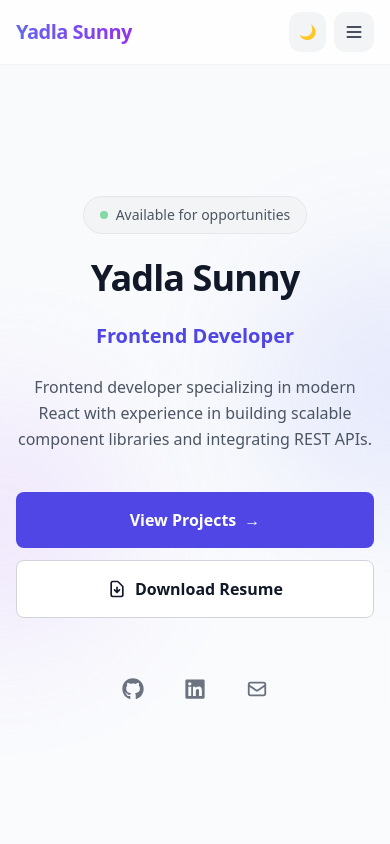
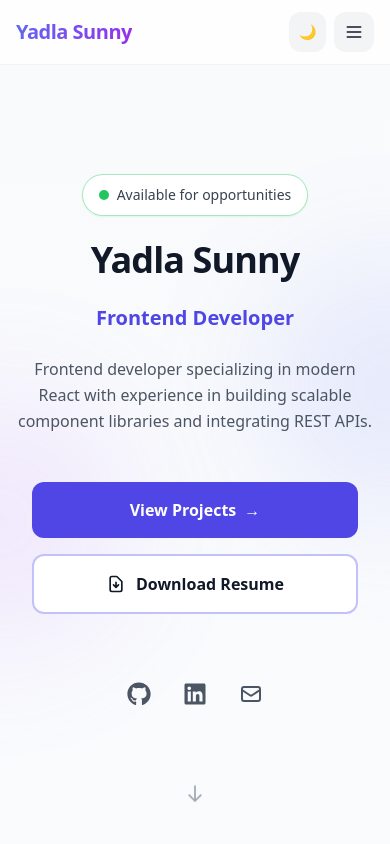
Before and after one commit to Yadlasunny/Portfolio, a React (Vite) app: page / in a window 390 px wide. Shown: the top 844 px of the page. Built offline with nearby package versions, Linux system fonts and the light colour scheme.

Commit message:
Hero section UI refinements - enhanced for recruiters and mobile users

```diff
--- a/src/Portfolio.jsx
+++ b/src/Portfolio.jsx
@@ -422,8 +422,11 @@ export default function Portfolio() {
                 animate={{ opacity: 1, y: 0 }}
                 transition={{ duration: 0.5 }}
               >
-                <span className={`inline-flex items-center gap-2 px-4 py-2 rounded-full text-sm font-medium ${dark ? "bg-gray-800/80 text-gray-300 border border-gray-700/50" : "bg-gray-100 text-gray-600 border border-gray-200"}`}>
-                  <span className="w-2 h-2 rounded-full bg-green-500 animate-pulse"></span>
+                <span className={`inline-flex items-center gap-2 px-4 py-2.5 rounded-full text-sm font-medium shadow-sm ${dark ? "bg-gray-800/90 text-gray-200 border border-green-500/30 shadow-green-500/10" : "bg-white text-gray-700 border border-green-500/40 shadow-green-500/10"}`}>
+                  <span className="relative flex h-2.5 w-2.5">
+                    <span className="animate-ping absolute inline-flex h-full w-full rounded-full bg-green-400 opacity-75"></span>
+                    <span className="relative inline-flex rounded-full h-2.5 w-2.5 bg-green-500"></span>
+                  </span>
                   Available for opportunities
                 </span>
               </motion.div>
@@ -465,13 +468,13 @@ export default function Portfolio() {
                 initial={{ opacity: 0, y: 15 }}
                 animate={{ opacity: 1, y: 0 }}
                 transition={{ duration: 0.5, delay: 0.25 }}
-                className="flex flex-col sm:flex-row gap-3 sm:gap-4 justify-center pt-4 sm:pt-6"
+                className="flex flex-col sm:flex-row gap-4 sm:gap-5 justify-center pt-6 sm:pt-8 px-4 sm:px-0"
               >
                 <button
                   onClick={() => scrollTo("projects")}
-                  className={`group px-8 py-4 rounded-lg font-semibold text-base transition-all duration-200
+                  className={`group px-8 py-4 min-h-[56px] rounded-xl font-semibold text-base transition-all duration-200
                     bg-indigo-600 text-white
-                    hover:bg-indigo-700 hover:shadow-lg hover:shadow-indigo-600/20
+                    hover:bg-indigo-700 hover:shadow-xl hover:shadow-indigo-600/25 hover:-translate-y-0.5
                     focus:outline-none focus:ring-2 focus:ring-indigo-500 focus:ring-offset-2 ${dark ? "focus:ring-offset-gray-950" : "focus:ring-offset-white"}
                     active:scale-[0.98]`}
                 >
@@ -483,11 +486,11 @@ export default function Portfolio() {
                   href="https://drive.google.com/file/d/1lf5cQTLcXM-minKaTXSyPcYLL8yVQXg9/view?usp=sharing"
                   target="_blank"
                   rel="noopener noreferrer"
-                  className={`group px-8 py-4 rounded-lg font-semibold text-base transition-all duration-200 flex items-center justify-center gap-2
+                  className={`group px-8 py-4 min-h-[56px] rounded-xl font-semibold text-base transition-all duration-200 flex items-center justify-center gap-2.5
                     ${dark
-                      ? "bg-gray-800 text-white border border-gray-700 hover:bg-gray-750 hover:border-gray-600"
-                      : "bg-white text-gray-900 border border-gray-300 hover:bg-gray-50 hover:border-gray-400"}
-                    hover:shadow-lg
+                      ? "bg-gradient-to-r from-gray-800 to-gray-800 text-white border-2 border-indigo-500/50 hover:border-indigo-400 hover:shadow-xl hover:shadow-indigo-500/15"
+                      : "bg-white text-gray-900 border-2 border-indigo-500/40 hover:border-indigo-500 hover:shadow-xl hover:shadow-indigo-500/15"}
+                    hover:-translate-y-0.5
                     focus:outline-none focus:ring-2 focus:ring-indigo-500 focus:ring-offset-2 ${dark ? "focus:ring-offset-gray-950" : "focus:ring-offset-white"}
                     active:scale-[0.98]`}
                 >
@@ -503,34 +506,37 @@ export default function Portfolio() {
                 initial={{ opacity: 0 }}
                 animate={{ opacity: 1 }}
                 transition={{ duration: 0.5, delay: 0.35 }}
-                className="flex items-center justify-center gap-4 pt-6 sm:pt-8"
+                className="flex items-center justify-center gap-2 sm:gap-3 pt-8 sm:pt-10 pb-4"
               >
                 <a
                   href="https://github.com/Yadlasunny"
                   target="_blank"
                   rel="noreferrer"
-                  className={`p-3 rounded-full transition-all duration-200 ${dark ? "text-gray-400 hover:text-white hover:bg-gray-800" : "text-gray-500 hover:text-gray-900 hover:bg-gray-100"}`}
+                  className={`flex items-center gap-2 p-3 sm:px-4 sm:py-2.5 rounded-full transition-all duration-200 min-w-[48px] min-h-[48px] justify-center ${dark ? "text-gray-400 hover:text-white hover:bg-gray-800/80" : "text-gray-600 hover:text-gray-900 hover:bg-gray-100"}`}
                   aria-label="GitHub"
                 >
-                  <FaGithub size={22} />
+                  <FaGithub size={24} />
+                  <span className="hidden md:inline text-sm font-medium">GitHub</span>
                 </a>
                 <a
                   href="https://linkedin.com/in/yadla-sunny"
                   target="_blank"
                   rel="noreferrer"
-                  className={`p-3 rounded-full transition-all duration-200 ${dark ? "text-gray-400 hover:text-white hover:bg-gray-800" : "text-gray-500 hover:text-gray-900 hover:bg-gray-100"}`}
+                  className={`flex items-center gap-2 p-3 sm:px-4 sm:py-2.5 rounded-full transition-all duration-200 min-w-[48px] min-h-[48px] justify-center ${dark ? "text-gray-400 hover:text-blue-400 hover:bg-blue-500/10" : "text-gray-600 hover:text-blue-600 hover:bg-blue-50"}`}
                   aria-label="LinkedIn"
                 >
-                  <FaLinkedin size={22} />
+                  <FaLinkedin size={24} />
+                  <span className="hidden md:inline text-sm font-medium">LinkedIn</span>
                 </a>
                 <a
                   href="mailto:yadlasunny143@gmail.com"
-                  className={`p-3 rounded-full transition-all duration-200 ${dark ? "text-gray-400 hover:text-white hover:bg-gray-800" : "text-gray-500 hover:text-gray-900 hover:bg-gray-100"}`}
+                  className={`flex items-center gap-2 p-3 sm:px-4 sm:py-2.5 rounded-full transition-all duration-200 min-w-[48px] min-h-[48px] justify-center ${dark ? "text-gray-400 hover:text-red-400 hover:bg-red-500/10" : "text-gray-600 hover:text-red-600 hover:bg-red-50"}`}
                   aria-label="Email"
                 >
-                  <svg className="w-[22px] h-[22px]" fill="none" stroke="currentColor" viewBox="0 0 24 24">
+                  <svg className="w-6 h-6" fill="none" stroke="currentColor" viewBox="0 0 24 24">
                     <path strokeLinecap="round" strokeLinejoin="round" strokeWidth={2} d="M3 8l7.89 5.26a2 2 0 002.22 0L21 8M5 19h14a2 2 0 002-2V7a2 2 0 00-2-2H5a2 2 0 00-2 2v10a2 2 0 002 2z" />
                   </svg>
+                  <span className="hidden md:inline text-sm font-medium">Email</span>
                 </a>
               </motion.div>
             </div>
@@ -541,14 +547,14 @@ export default function Portfolio() {
             initial={{ opacity: 0 }}
             animate={{ opacity: 1 }}
             transition={{ duration: 0.5, delay: 0.5 }}
-            className="absolute bottom-8 left-1/2 -translate-x-1/2 hidden sm:block"
+            className="absolute bottom-6 sm:bottom-8 left-1/2 -translate-x-1/2"
           >
             <button
               onClick={() => scrollTo("about")}
-              className={`p-2 rounded-full transition-colors ${dark ? "text-gray-500 hover:text-gray-300" : "text-gray-400 hover:text-gray-600"}`}
+              className={`p-3 rounded-full transition-all duration-200 ${dark ? "text-gray-500 hover:text-gray-300 hover:bg-gray-800/50" : "text-gray-400 hover:text-gray-600 hover:bg-gray-100/50"}`}
               aria-label="Scroll to about section"
             >
-              <svg className="w-6 h-6 animate-bounce" fill="none" stroke="currentColor" viewBox="0 0 24 24">
+              <svg className="w-5 h-5 sm:w-6 sm:h-6 animate-bounce" fill="none" stroke="currentColor" viewBox="0 0 24 24">
                 <path strokeLinecap="round" strokeLinejoin="round" strokeWidth={2} d="M19 14l-7 7m0 0l-7-7m7 7V3" />
               </svg>
             </button>
```
